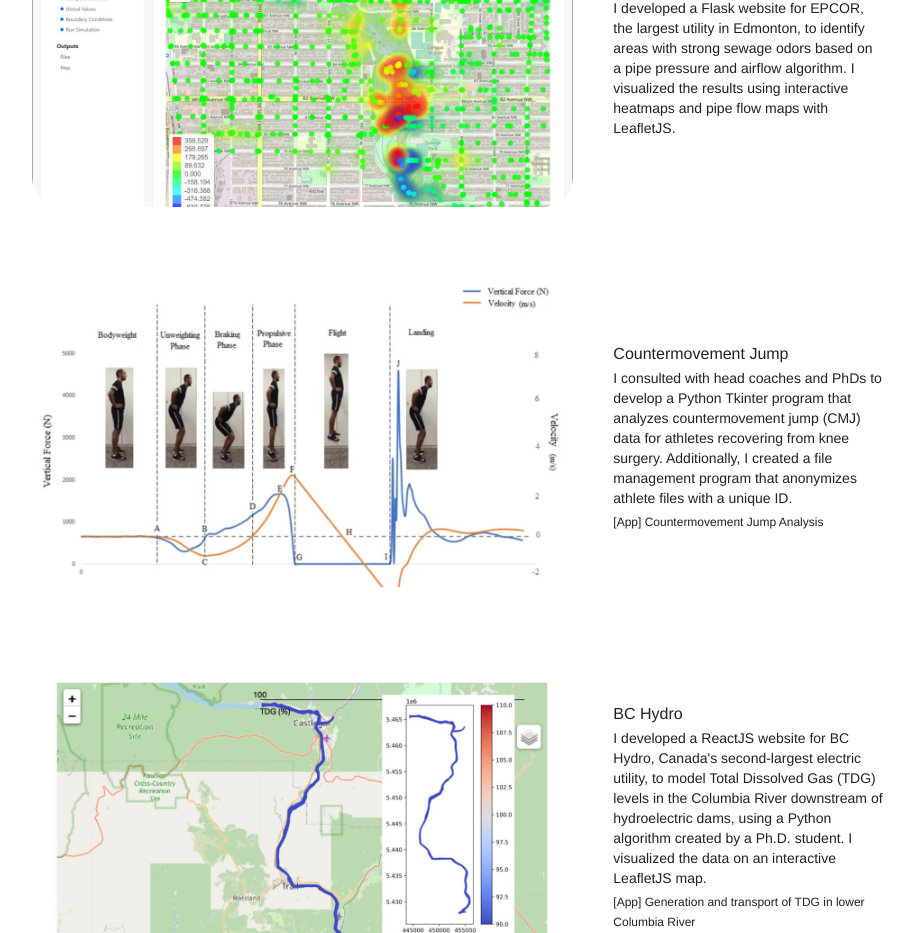
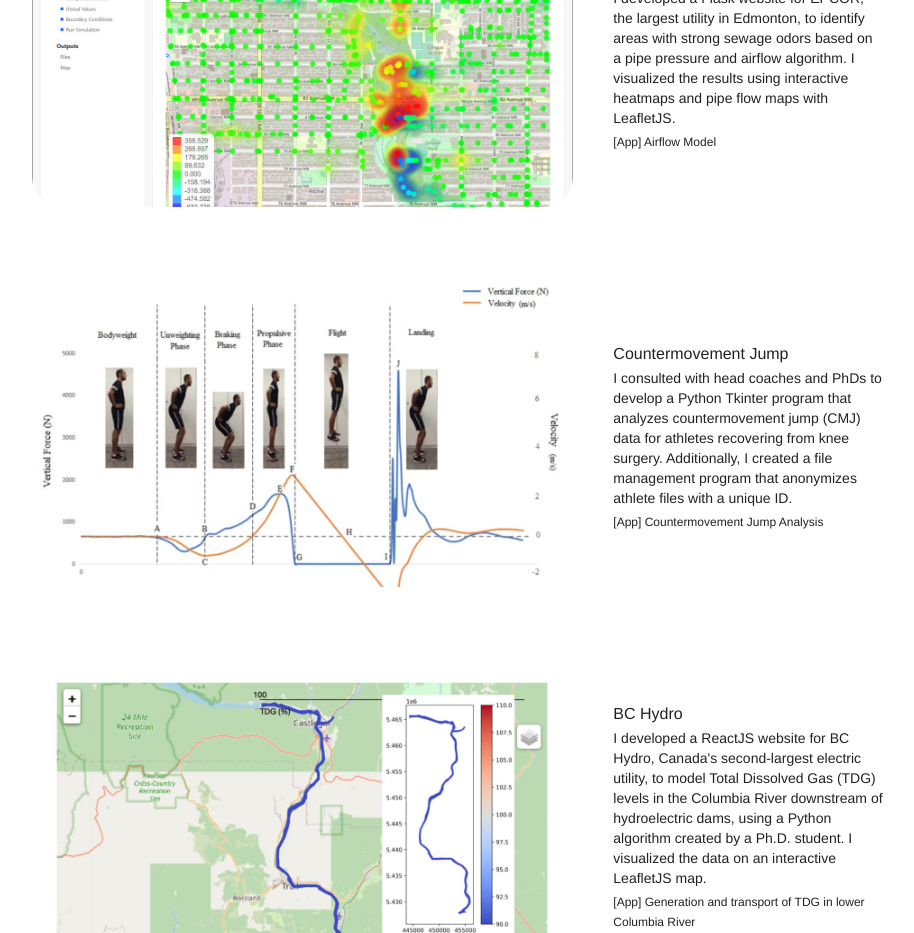
Before and after one commit to w3ichen/weichen.fyi, a Next.js app: page /ualberta-eng in a window 1280 px wide. Shown: the part 1140-2073 px from the top of the page, without its empty margins (182-1096 px from the left). Built offline with nearby package versions, Linux system fonts and the light colour scheme.

Commit message:
Added airflow link

```diff
--- a/src/app/ualberta-eng/page.tsx
+++ b/src/app/ualberta-eng/page.tsx
@@ -66,6 +66,12 @@ export default function UAlbertaEngPage() {
         title="EPCOR Utilities"
         caption="I developed a Flask website for EPCOR, the largest utility in Edmonton, to identify areas with strong sewage odors based on a pipe pressure and airflow algorithm. I visualized the results using interactive heatmaps and pipe flow maps with LeafletJS."
         mt={SECTION_PT}
+        links={[
+          {
+            url: "https://airflow.app.mecsimcalc.com",
+            text: "[App] Airflow Model",
+          },
+        ]}
       />
 
       <CaptionedImage
```
